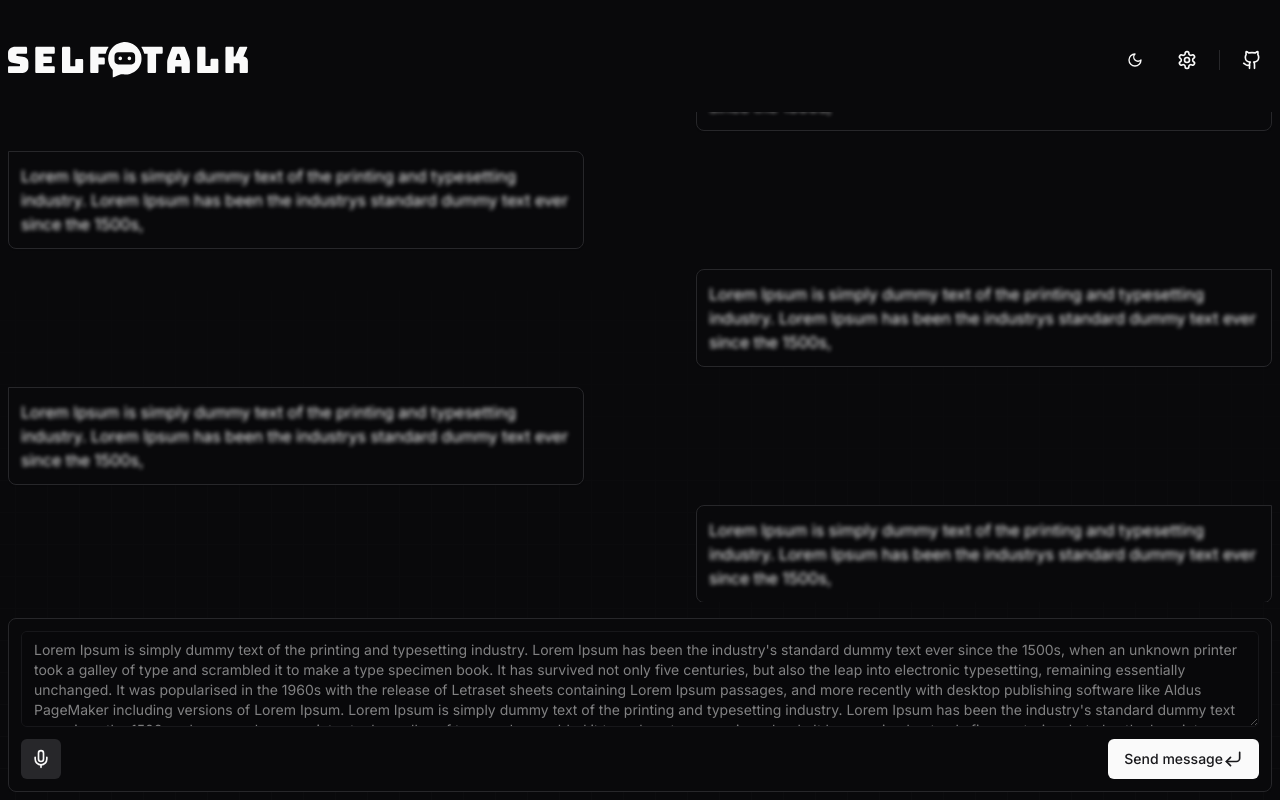
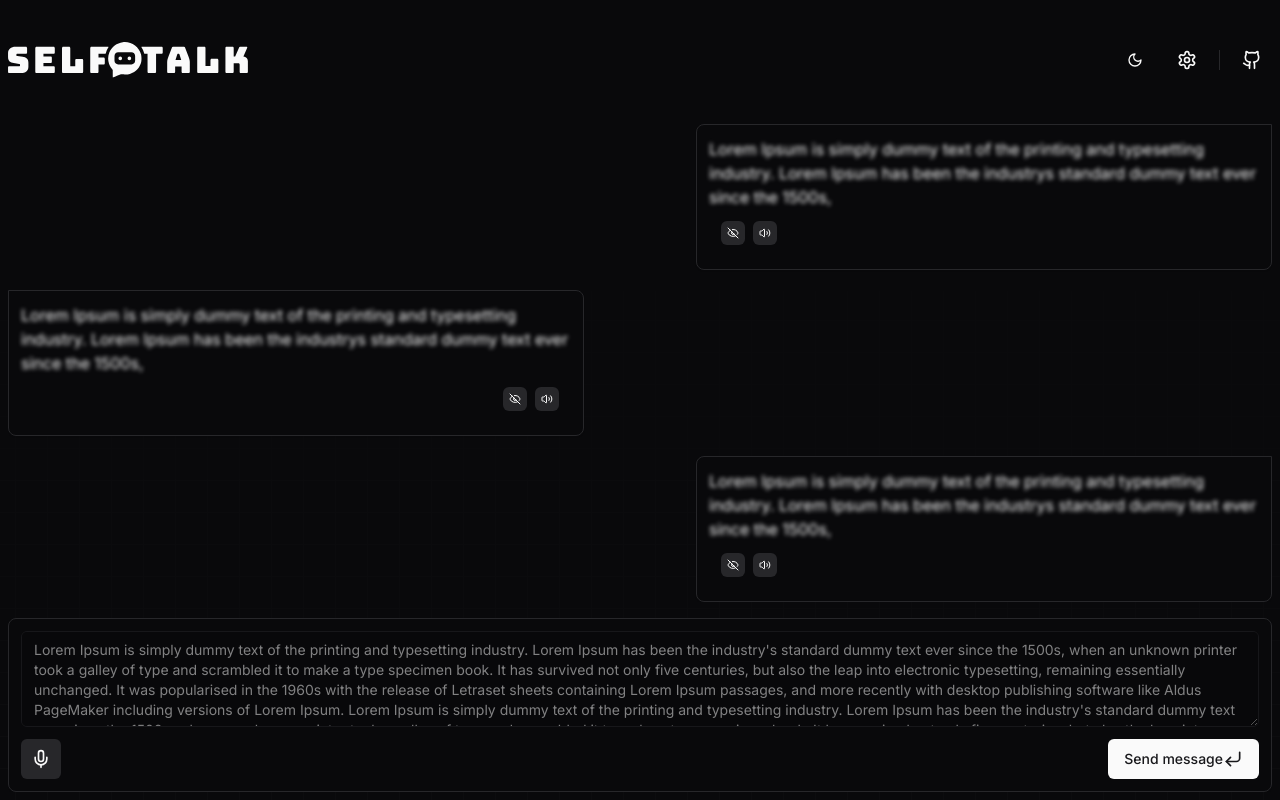
Before and after one commit to matheusTA/self-talk, a Next.js app: page /chat in a window 1280 px wide. Built offline with nearby package versions, Linux system fonts and the light colour scheme.

Commit message:
refactor: add button to toggle blur on message

```diff
--- a/package.json
+++ b/package.json
@@ -28,7 +28,8 @@
     "react-hook-form": "^7.52.1",
     "tailwind-merge": "^2.4.0",
     "tailwindcss-animate": "^1.0.7",
-    "zod": "^3.23.8"
+    "zod": "^3.23.8",
+    "zustand": "^4.5.5"
   },
   "devDependencies": {
     "@commitlint/cli": "^19.3.0",
--- a/src/app/chat/components/message-balloon.tsx
+++ b/src/app/chat/components/message-balloon.tsx
@@ -1,22 +1,54 @@
-import { Card, CardContent } from "@/components/ui/card";
+"use client";
+import { useState } from "react";
+
+import { Eye, EyeOff, Volume2 } from "lucide-react";
+
+import { Button } from "@/components/ui/button";
+import { Card, CardContent, CardFooter } from "@/components/ui/card";
 
 interface MessageBalloonProps {
   owner: "user" | "bot";
 }
 
 export default function MessageBalloon({ owner }: MessageBalloonProps) {
+  const [isMessageBlur, setIsMessageBlur] = useState(true);
+
+  function handleToggleBlur() {
+    setIsMessageBlur((prev) => !prev);
+  }
+
   return (
     <Card
       data-owner={owner}
-      className="max-w-xl data-[owner=bot]:mr-auto data-[owner=user]:ml-auto data-[owner=bot]:rounded-tl-none data-[owner=user]:rounded-tr-none"
+      className="group max-w-xl data-[owner=bot]:mr-auto data-[owner=user]:ml-auto data-[owner=bot]:rounded-tl-none data-[owner=user]:rounded-tr-none"
     >
       <CardContent className="p-3">
-        <p className="blur-[2px]">
+        <p
+          data-blur={isMessageBlur}
+          className="data-[blur=false]:blur-0 data-[blur=true]:blur-[2px]"
+        >
           Lorem Ipsum is simply dummy text of the printing and typesetting
           industry. Lorem Ipsum has been the industrys standard dummy text ever
           since the 1500s,
         </p>
       </CardContent>
+      <CardFooter className="flex justify-start gap-2 group-data-[owner=bot]:justify-end">
+        <Button
+          size="icon"
+          variant="secondary"
+          className="size-6"
+          onClick={handleToggleBlur}
+        >
+          {isMessageBlur ? (
+            <EyeOff className="size-3" />
+          ) : (
+            <Eye className="size-3" />
+          )}
+        </Button>
+        <Button size="icon" variant="secondary" className="size-6">
+          <Volume2 className="size-3" />
+        </Button>
+      </CardFooter>
     </Card>
   );
 }
```
Also changed, not shown: 1 other file (tests, documents, lock files or other folders).
